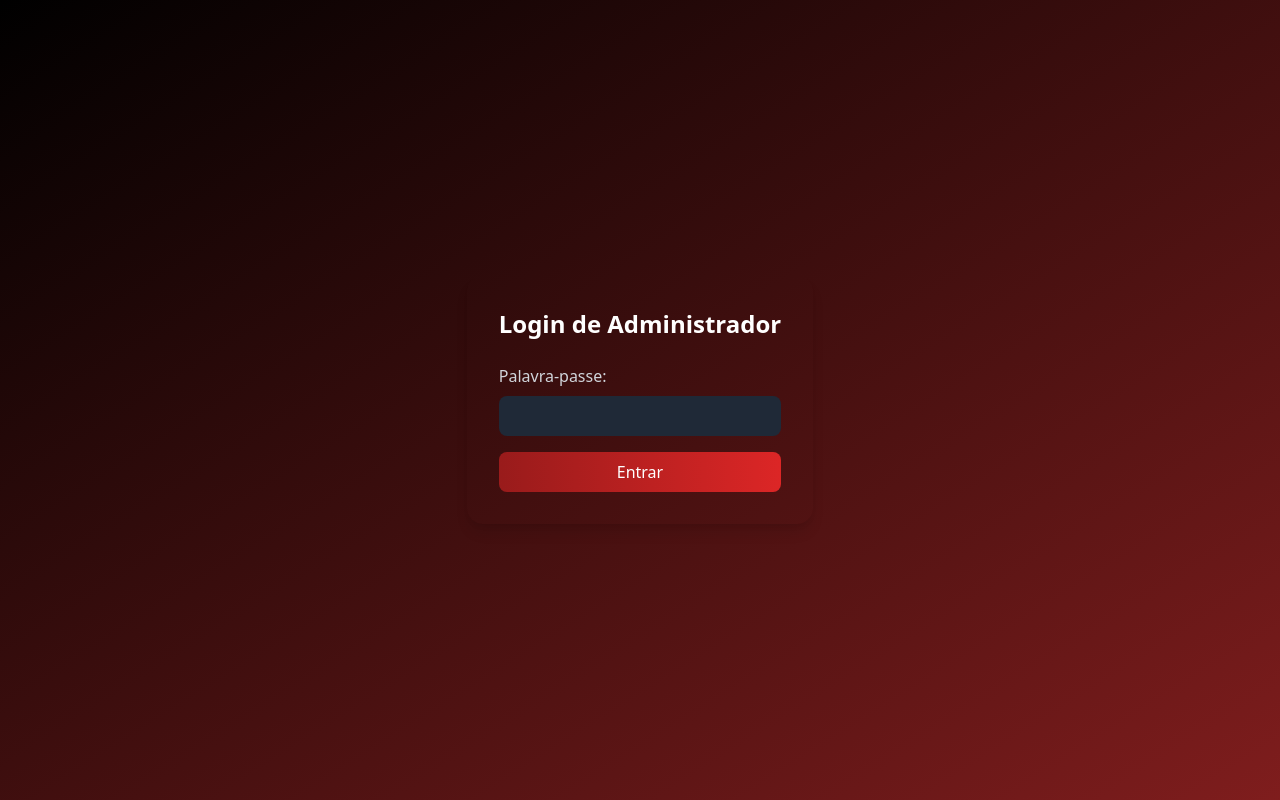
After one commit to MarcianoPT1/LojaOnlineDeVinho, a Flask app: page /admin/login in a window 1280 px wide. The commit adds this page. Run offline with Flask 3, Linux system fonts and the light colour scheme.

Commit message:
Criação de codigo para admin
foi criada uma pagina web para puder aceder a pagina do administrador terá que passar por uma password

```diff
--- /dev/null
+++ b/Templates/admin_login.html
@@ -0,0 +1,21 @@
+<!DOCTYPE html>
+<html lang="pt">
+<head>
+    <meta charset="UTF-8">
+    <meta name="viewport" content="width=device-width, initial-scale=1.0">
+    <title>Login de Administrador</title>
+    <link href="https://cdnjs.cloudflare.com/ajax/libs/tailwindcss/2.2.19/tailwind.min.css" rel="stylesheet">
+</head>
+<body class="bg-gradient-to-br from-black to-red-900 min-h-screen flex items-center justify-center">
+    <div class="bg-black/40 backdrop-blur-md p-8 rounded-2xl shadow-lg">
+        <h2 class="text-2xl font-bold text-white mb-6">Login de Administrador</h2>
+        <form action="/admin/login" method="post">
+            <div class="mb-4">
+                <label for="password" class="block text-gray-300 mb-2">Palavra-passe:</label>
+                <input type="password" id="password" name="password" class="w-full px-4 py-2 rounded-lg bg-gray-800 text-white focus:outline-none focus:ring-2 focus:ring-red-500">
+            </div>
+            <button type="submit" class="w-full bg-gradient-to-r from-red-800 to-red-600 text-white py-2 rounded-lg hover:from-red-700 hover:to-red-500 transition-all duration-300">Entrar</button>
+        </form>
+    </div>
+</body>
+</html>
--- a/Templates/catalog.html
+++ b/Templates/catalog.html
@@ -18,7 +18,7 @@
                 </a>
 
                 <!-- Botão Admin -->
-                <a href="/admin/register-wine" class="hover:text-gray-400 transition duration-300">
+                <a href="/admin/login" class="hover:text-gray-400 transition duration-300">
                     <i class="fas fa-user-shield mr-2"></i>Admin
                 </a>
 
--- a/app.py
+++ b/app.py
@@ -8,8 +8,22 @@ app.secret_key = 'supersecretkey'  # Chave secreta para sessões
 conn = sqlite3.connect('loja_vinhos.db', check_same_thread=False)
 cursor = conn.cursor()
 
+@app.route('/admin/login', methods=['GET', 'POST'])
+def admin_login():
+    if request.method == 'POST':
+        password = request.form['password']
+        if password == 'admin':  # Substitua 'adminpassword' pela palavra-passe desejada
+            session['admin_logged_in'] = True
+            return redirect(url_for('register_wine'))
+        else:
+            return "Palavra-passe inválida!"
+    return render_template('admin_login.html')
+
 @app.route('/admin/register-wine', methods=['GET', 'POST'])
 def register_wine():
+    if 'admin_logged_in' not in session:
+        return redirect(url_for('admin_login'))
+
     if request.method == 'POST':
         # Process the form data and add to database
         return redirect(url_for('admin_dashboard'))
```
